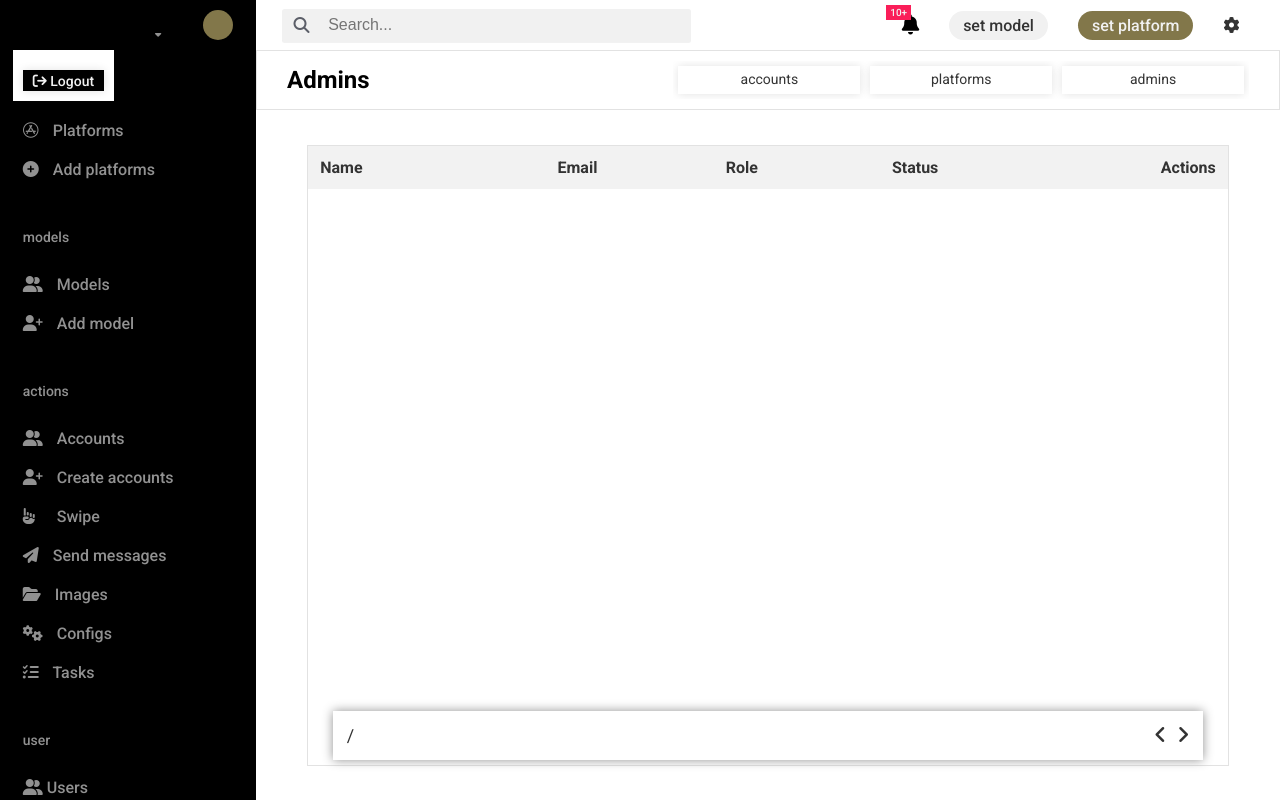
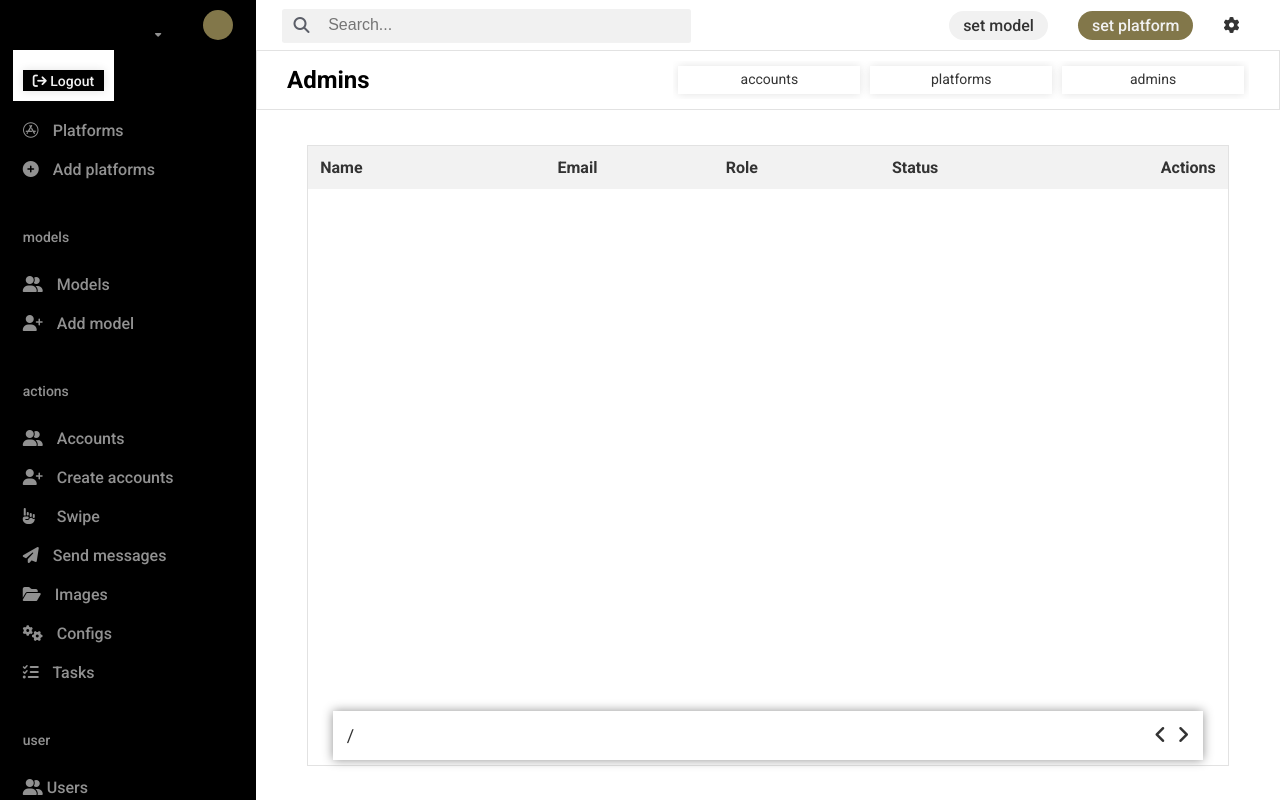
Before and after one commit to ihunna/auto-webpanel, a Flask app: template app/templates/admins.html in a window 1280 px wide. Run offline with Flask 3, Linux system fonts and the light colour scheme; the template is opened without the code that fills it, so the values that code supplies are empty.

Commit message:
notification updated

```diff
--- a/app/templates/layout.html
+++ b/app/templates/layout.html
@@ -48,8 +48,8 @@
             </form>
             <ul>
                 <li>
-                    <span>10+</span>
-                    <i class="fa fa-bell"></i>
+                    <!-- <span>10+</span>
+                    <i class="fa fa-bell"></i> -->
                 </li>
                 <li class="model-tag">
                     {% if g.model %}
```
